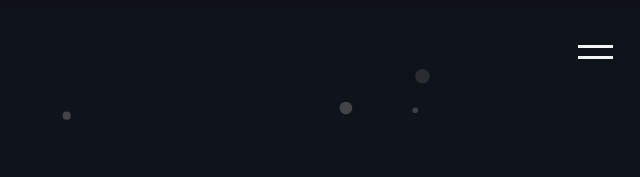
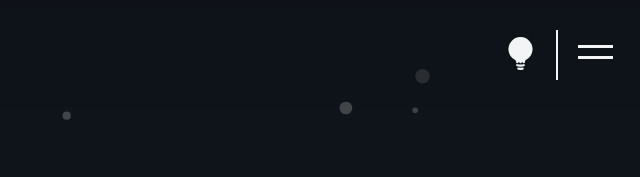
Before and after one commit to enachan1/nhrlvck-portfolio, a website built with Vite: page index.html in a window 1280 px wide. Shown: the top 177 px of the page, 632-1272 px from the left. Built offline with nearby package versions, Linux system fonts and the light colour scheme.

Commit message:
added light mode

```diff
--- a/css/style.css
+++ b/css/style.css
@@ -111,6 +111,33 @@ body {
   transition: transform .3s ease;
 }
 
+/* Light bulb */
+.toggle-light-mode {
+  display: flex;
+  flex-direction: row;
+  align-items: center;
+  justify-content: center;
+  position: fixed;
+  top: 30px;
+  gap: .75rem;
+  right: 90px;
+  z-index: 50;
+}
+
+.line-bulb {
+  height: 50px;
+  width: 1px;
+  border: 1px solid var(--clr-secondary);
+}
+
+.toggle-light-mode .bulb {
+  background: none;
+  outline: 0;
+  border: 0;
+  color: var(--clr-secondary);
+  cursor: pointer;
+}
+
 svg {
   fill: var(--clr-secondary);
 }
--- a/index.html
+++ b/index.html
@@ -20,6 +20,14 @@
     <div class="lineNav">
       <span class="line line1"></span>
       <span class="line line2"></span>
+    </div>
+    <div class="toggle-light-mode">
+      <button class="bulb">
+        <svg xmlns="http://www.w3.org/2000/svg" fill="none" viewBox="0 0 24 24" stroke-width="1.5" stroke="currentColor" width="35" height="35">
+          <path stroke-linecap="round" stroke-linejoin="round" d="M12 18v-5.25m0 0a6.01 6.01 0 0 0 1.5-.189m-1.5.189a6.01 6.01 0 0 1-1.5-.189m3.75 7.478a12.06 12.06 0 0 1-4.5 0m3.75 2.383a14.406 14.406 0 0 1-3 0M14.25 18v-.192c0-.983.658-1.823 1.508-2.316a7.5 7.5 0 1 0-7.517 0c.85.493 1.509 1.333 1.509 2.316V18" />
+        </svg>
+      </button>
+      <div class="line-bulb"></div>
     </div>
     <header class="container header__container" id="hero">
       <div class="navigation-bar">
--- /dev/null
+++ b/javascript/light_mode.js
@@ -0,0 +1,21 @@
+const light_mode = () => {
+const button = document.querySelector(".bulb");
+
+let mode = localStorage.getItem("mode")
+
+mode && document.body.classList.add(mode)
+
+const toggleLightMode = () => {
+    document.body.classList.toggle('light-mode')
+
+    if(document.body.classList.contains("light-mode")) {
+        localStorage.setItem("mode", "light-mode")
+    }
+    else {
+        localStorage.removeItem("mode")
+    }
+}
+button.addEventListener("click", toggleLightMode)
+
+}
+export default light_mode
--- a/javascript/main.js
+++ b/javascript/main.js
@@ -15,6 +15,7 @@ import fade_intersector from "./intersectors/fade_intersector";
 import scale_intersector from "./intersectors/scale_intersector";
 import app from "./app_load"
 import swiper from "./swiper"
+import light_mode from "./light_mode";
 
 
 navigation();
@@ -23,3 +24,4 @@ fade_intersector();
 scale_intersector();
 app();
 swiper();
+light_mode();
```
